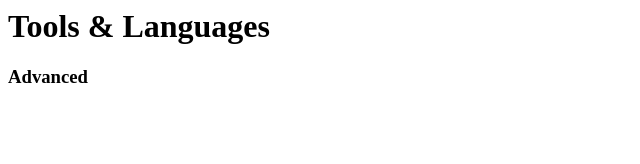
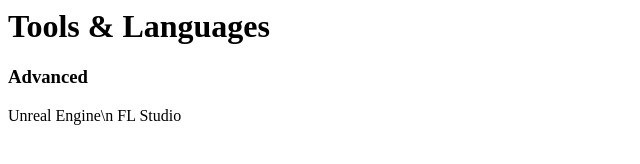
Before and after one commit to RadioArtz/radioartz.github.io, a plain HTML site: page index.html in a window 1280 px wide. Shown: the whole page, without its empty margins (0-640 px from the left). Drawn offline with Linux system fonts and the light colour scheme.

Commit message:
Update index.html
testing some more stuff

```diff
--- a/index.html
+++ b/index.html
@@ -6,5 +6,6 @@
     <body>
 		<h1>Tools & Languages</h1>
 	    	<h3>Advanced</h3>
+	    <p>Unreal Engine\n FL Studio</p>
 	</body>
 </html>
```
